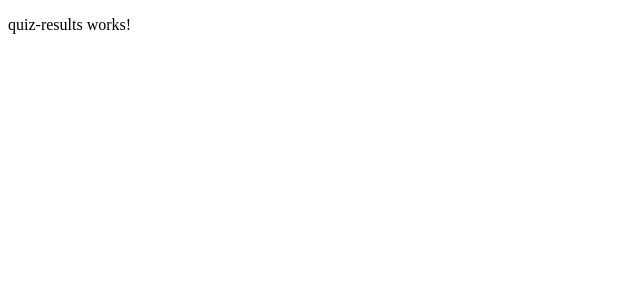
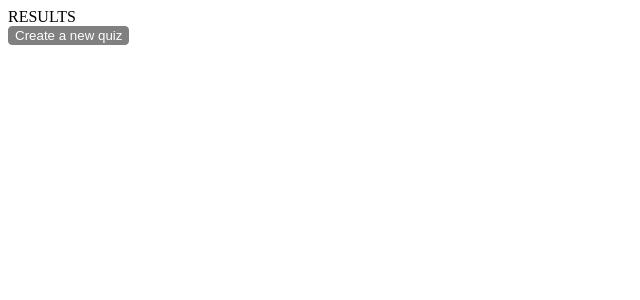
Before and after one commit to michael-prasil-photonic-codes/QuizMakerApp, an Angular app: page /1 in a window 1280 px wide. Shown: the top 300 px of the page, without its empty margins (0-640 px from the left). Built offline with nearby package versions, Linux system fonts and the light colour scheme.

Commit message:
Implemented template and component for the results component

```diff
--- a/src/app/quiz-results/quiz-results.component.html
+++ b/src/app/quiz-results/quiz-results.component.html
@@ -1 +1,11 @@
-<p>quiz-results works!</p>
+<div>
+    <div>RESULTS</div>
+
+    <ng-container *ngIf="questions">
+        <app-quiz [questions]="questions"></app-quiz>
+    </ng-container>
+
+    <div>
+        <button class="another" (click)="createQuiz()">Create a new quiz</button>
+    </div>
+</div>
--- a/src/app/quiz-results/quiz-results.component.scss
+++ b/src/app/quiz-results/quiz-results.component.scss
@@ -0,0 +1,6 @@
+.another {
+    color: white;
+    border: 1px solid gray;
+    border-radius: 4px;
+    background-color: gray;
+}
--- a/src/app/quiz-results/quiz-results.component.ts
+++ b/src/app/quiz-results/quiz-results.component.ts
@@ -1,9 +1,22 @@
-import { Component } from '@angular/core';
+import { AfterViewInit, Component } from '@angular/core';
+import { Router } from '@angular/router';
+
+import { Questions } from '../questions.model';
 
 @Component({
   selector: 'app-quiz-results',
   templateUrl: './quiz-results.component.html',
   styleUrls: ['./quiz-results.component.scss']
 })
-export class QuizResultsComponent {
+export class QuizResultsComponent implements AfterViewInit {
+  public questions!: Questions;
+
+  public constructor(private router: Router) {
+  }
+
+  public ngAfterViewInit(): void {
+  }
+
+  public createQuiz(): void {
+  }
 }
```
